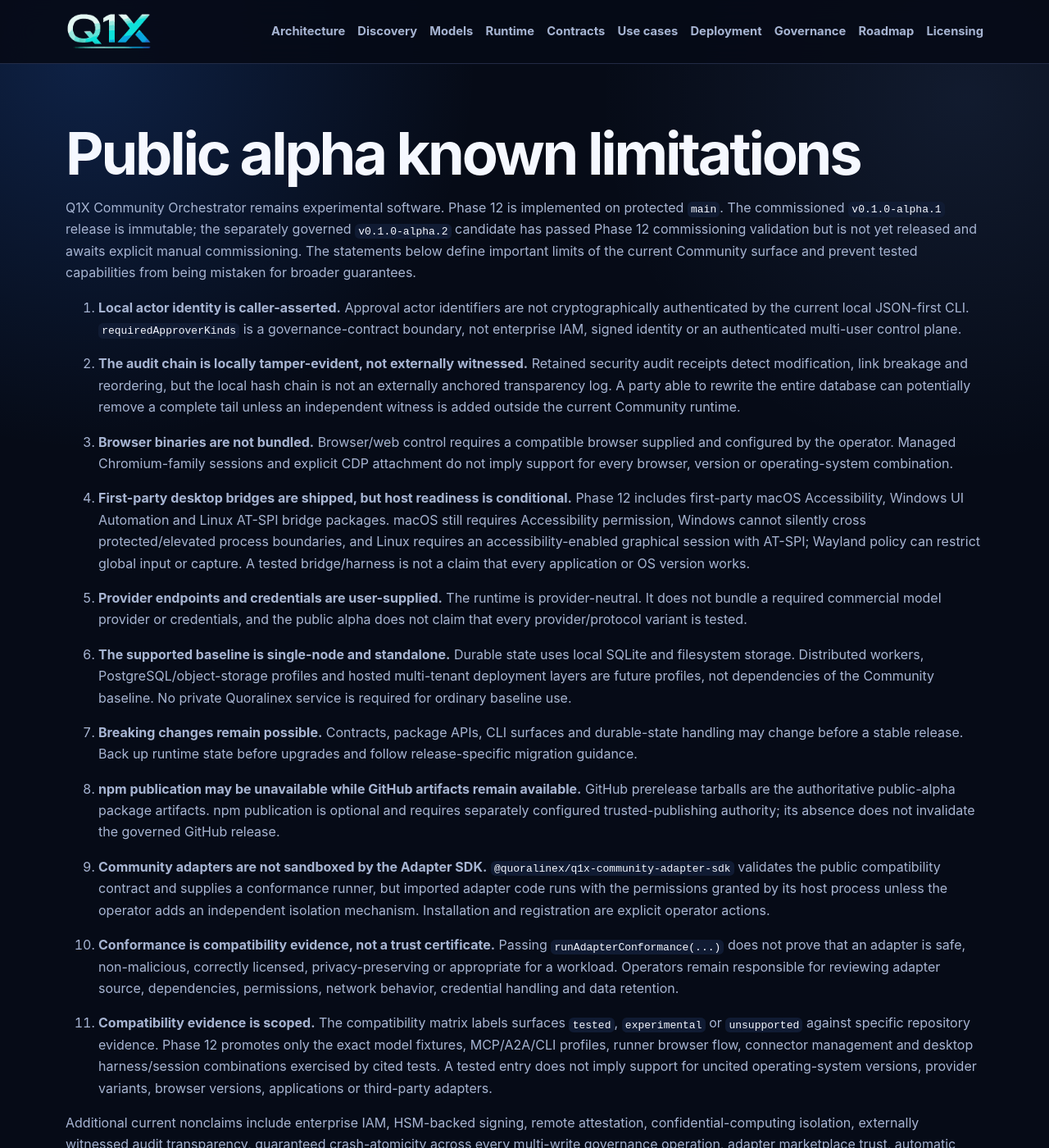
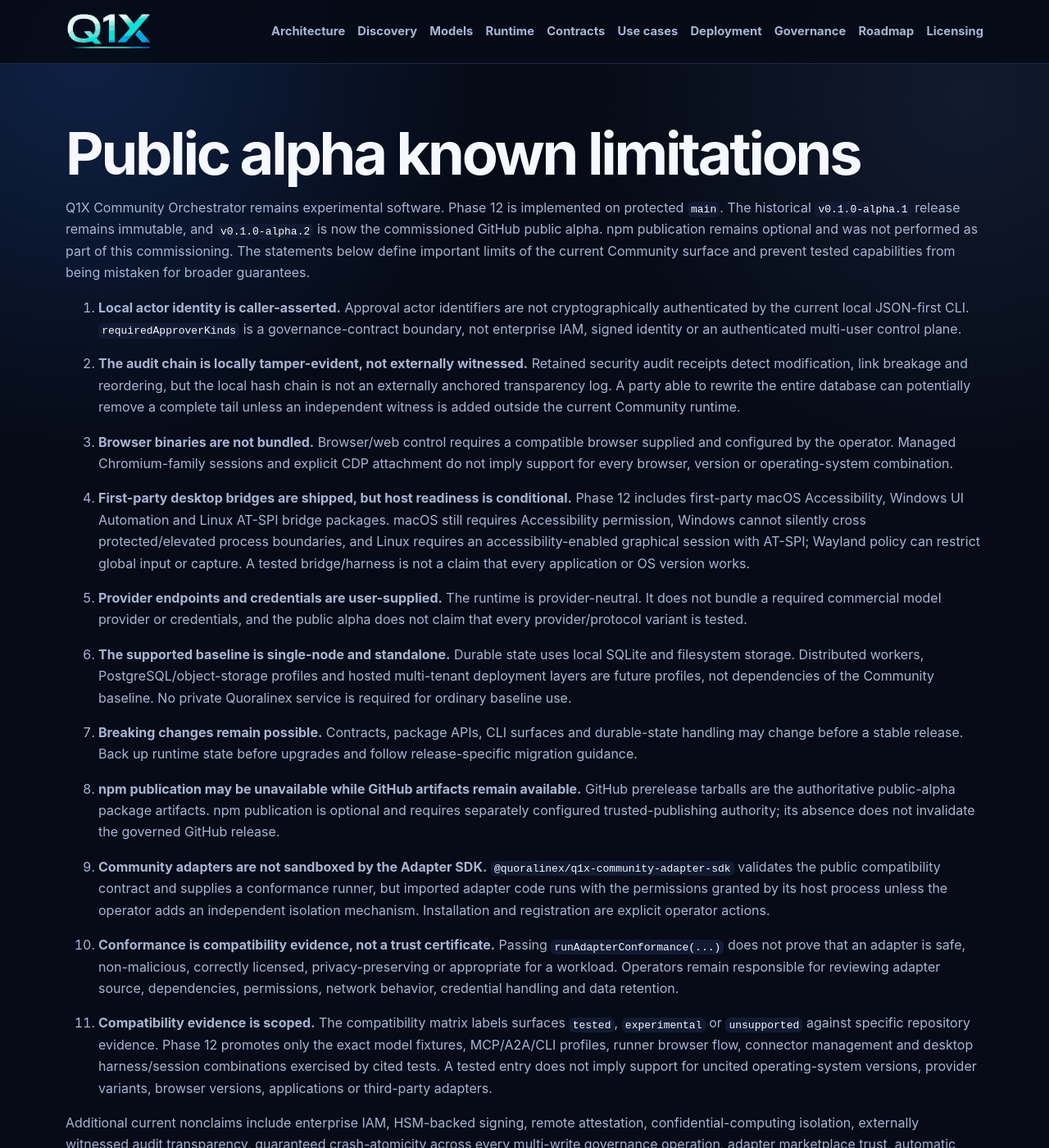
Before and after one commit to Quoralinex/q1x-community-orchestrator, a Jekyll site: the page built from docs/known-limitations.md, in a window 1280 px wide and 1400 px high. Shown: the whole window at 82% size. Built offline with Jekyll 4.4.1, drawn with Linux system fonts in a browser that asks for light colours; our own code applies the rules of GitHub Pages for plain Markdown files; some of the changed text lies outside the part shown.

Commit message:
Docs: record commissioned alpha.2 release (#25)
Record v0.1.0-alpha.2 as the commissioned GitHub public alpha after successful governed release validation. Preserve v0.1.0-alpha.1 as immutable history, keep npm publication optional/unperformed, and add regression coverage for release-status claims.

```diff
--- a/docs/known-limitations.md
+++ b/docs/known-limitations.md
@@ -1,6 +1,6 @@
 # Public alpha known limitations
 
-Q1X Community Orchestrator remains experimental software. Phase 12 is implemented on protected `main`. The commissioned `v0.1.0-alpha.1` release is immutable; the separately governed `v0.1.0-alpha.2` candidate has passed Phase 12 commissioning validation but is not yet released and awaits explicit manual commissioning. The statements below define important limits of the current Community surface and prevent tested capabilities from being mistaken for broader guarantees.
+Q1X Community Orchestrator remains experimental software. Phase 12 is implemented on protected `main`. The historical `v0.1.0-alpha.1` release remains immutable, and `v0.1.0-alpha.2` is now the commissioned GitHub public alpha. npm publication remains optional and was not performed as part of this commissioning. The statements below define important limits of the current Community surface and prevent tested capabilities from being mistaken for broader guarantees.
 
 1. **Local actor identity is caller-asserted.** Approval actor identifiers are not cryptographically authenticated by the current local JSON-first CLI. `requiredApproverKinds` is a governance-contract boundary, not enterprise IAM, signed identity or an authenticated multi-user control plane.
 
@@ -26,4 +26,4 @@ Q1X Community Orchestrator remains experimental software. Phase 12 is implemente
 
 Additional current nonclaims include enterprise IAM, HSM-backed signing, remote attestation, confidential-computing isolation, externally witnessed audit transparency, guaranteed crash-atomicity across every multi-write governance operation, adapter marketplace trust, automatic package vetting and production/SLA support.
 
-See [Product usability](product-usability.md), [Compatibility Matrix](compatibility-matrix.md) and [Community Adapter SDK](community-adapter-sdk.md) for the Phase 12 baseline, evidence and extension boundaries. Do not infer compatibility or trust beyond the surfaces explicitly exercised by repository CI and documented for the validated alpha.2 candidate.
+See [Product usability](product-usability.md), [Compatibility Matrix](compatibility-matrix.md) and [Community Adapter SDK](community-adapter-sdk.md) for the Phase 12 baseline, evidence and extension boundaries. Do not infer compatibility or trust beyond the surfaces explicitly exercised by repository CI and documented for the commissioned alpha.2 release.
```
Also changed, not shown: docs/index.md (+1 -1 lines), docs/product-usability.md (+1 -1 lines), docs/public-alpha.md (+1 -1 lines), docs/roadmap.md (+1 -1 lines), tests/phase12-claims.test.mjs (+12 -12 lines), README.md.
